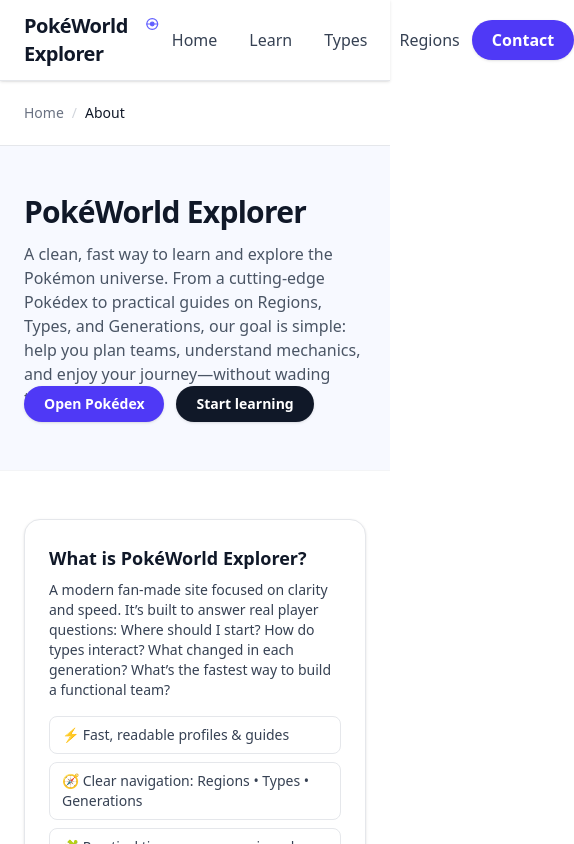
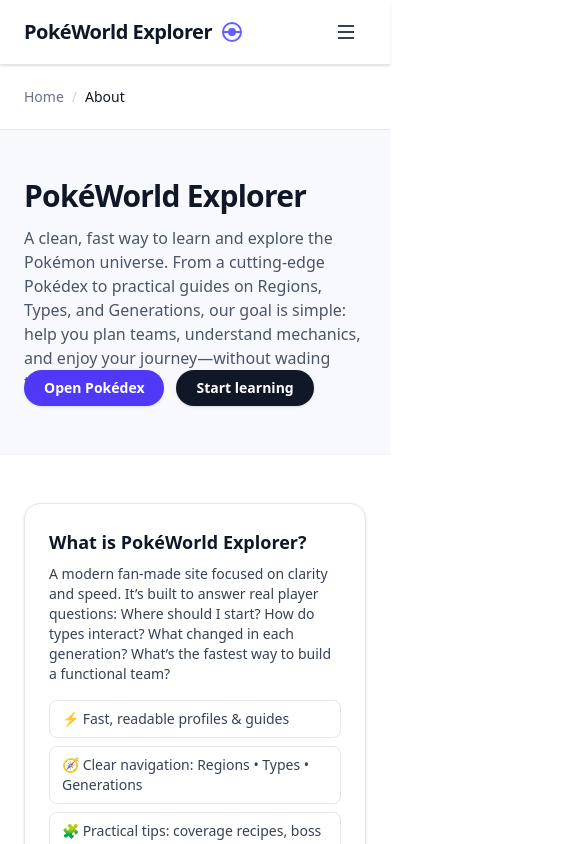
Before and after one commit to pschonffeldt/pokedex-2, a Next.js app: page /about in a window 390 px wide. Shown: the top 844 px of the page, 574 px wide, since content can reach past the window. Built offline with nearby package versions, Linux system fonts and the light colour scheme.

Commit message:
Update top nav bar to be more responsive

```diff
--- a/src/components/marketing-header.tsx
+++ b/src/components/marketing-header.tsx
@@ -1,7 +1,9 @@
 'use client';
 
+import * as React from 'react';
 import Link from 'next/link';
 import { usePathname } from 'next/navigation';
+import Button from '@/components/button';
 
 const routes = [
   { label: 'Home', path: '/' },
@@ -15,21 +17,48 @@ const routes = [
 
 export default function MarketingHeader() {
   const pathname = usePathname();
+  const [open, setOpen] = React.useState(false);
+  const panelRef = React.useRef<HTMLDivElement>(null);
 
-  // NEW: pick the most specific (longest) matching route for the current path
+  // Most-specific active route for underline behavior
   const activeRoute =
     routes
       .filter((r) => pathname === r.path || (r.path !== '/' && pathname.startsWith(`${r.path}/`)))
       .sort((a, b) => b.path.length - a.path.length)[0] ?? routes.find((r) => r.path === pathname);
 
+  // Close menu on route change
+  React.useEffect(() => {
+    setOpen(false);
+  }, [pathname]);
+
+  // Close on click outside
+  React.useEffect(() => {
+    if (!open) return;
+    const onDown = (e: MouseEvent) => {
+      if (!panelRef.current) return;
+      if (!panelRef.current.contains(e.target as Node)) setOpen(false);
+    };
+    window.addEventListener('mousedown', onDown);
+    return () => window.removeEventListener('mousedown', onDown);
+  }, [open]);
+
+  // Close on Escape
+  React.useEffect(() => {
+    const onKey = (e: KeyboardEvent) => {
+      if (e.key === 'Escape') setOpen(false);
+    };
+    window.addEventListener('keydown', onKey);
+    return () => window.removeEventListener('keydown', onKey);
+  }, []);
+
   return (
     <nav className="sticky top-0 z-50 border-b border-gray-200 bg-white shadow-sm">
-      <div className="mx-auto flex h-20 max-w-7xl items-center justify-between px-6 sm:px-8 lg:px-12">
+      <div className="mx-auto flex h-16 lg:h-20 max-w-7xl items-center justify-between px-6 sm:px-8 lg:px-12">
         {/* Brand */}
-        <div className="flex flex-row space-x-2">
+        <div className="flex items-center gap-2">
           <Link
             href="/"
-            className="font-bold text-gray-900 text-xl tracking-tight hover:text-indigo-600 transition-colors"
+            className="text-xl font-bold tracking-tight text-gray-900 transition-colors hover:text-indigo-600"
           >
             PokéWorld Explorer
           </Link>
@@ -50,7 +79,7 @@ export default function MarketingHeader() {
         </div>
 
         {/* Desktop links */}
-        <ul className="ml-4 hidden items-center gap-2 md:flex">
+        <ul className="ml-2 hidden items-center gap-2 lg:flex">
           {routes.map((route) => {
             const isActive = route.path === activeRoute?.path;
             return (
@@ -61,8 +90,8 @@ export default function MarketingHeader() {
                   className={[
                     'relative rounded-md px-3 py-2 text-base font-medium transition-colors',
                     isActive
-                      ? 'text-indigo-600 after:absolute after:bottom-0 after:left-3 after:right-3 after:h-[2px] after:bg-indigo-500 after:rounded-full'
-                      : 'text-gray-700 hover:text-gray-900 hover:bg-gray-50 focus-visible:outline-none focus-visible:ring-2 focus-visible:ring-indigo-500/60',
+                      ? 'text-indigo-600 after:absolute after:bottom-0 after:left-3 after:right-3 after:h-[2px] after:rounded-full after:bg-indigo-500'
+                      : 'text-gray-700 hover:bg-indigo-200 hover:text-gray-900 focus-visible:outline-none focus-visible:ring-2 focus-visible:ring-indigo-500/60',
                   ].join(' ')}
                 >
                   {route.label}
@@ -72,39 +101,91 @@ export default function MarketingHeader() {
           })}
         </ul>
 
-        {/* Mobile: horizontal scroll menu */}
-        <div className="md:hidden">
-          <ul className="flex max-w-[80vw] items-center gap-2 overflow-x-auto whitespace-nowrap">
+        {/* Desktop CTA */}
+        <div className="hidden lg:block">
+          <Button href="/contact" variant="primary">
+            Contact
+          </Button>
+        </div>
+
+        {/* Mobile menu toggle */}
+        <div className="lg:hidden">
+          <button
+            type="button"
+            onClick={() => setOpen((v) => !v)}
+            aria-label="Open menu"
+            aria-expanded={open}
+            aria-controls="mobile-menu"
+            className="inline-flex items-center justify-center rounded-md p-2 text-gray-700 hover:bg-gray-50 focus-visible:outline-none focus-visible:ring-2 focus-visible:ring-indigo-500/60"
+          >
+            {open ? (
+              /* X icon */
+              <svg
+                viewBox="0 0 24 24"
+                className="h-6 w-6"
+                fill="none"
+                stroke="currentColor"
+                strokeWidth={2}
+              >
+                <path d="M6 6l12 12M18 6l-12 12" />
+              </svg>
+            ) : (
+              /* Hamburger */
+              <svg
+                viewBox="0 0 24 24"
+                className="h-6 w-6"
+                fill="none"
+                stroke="currentColor"
+                strokeWidth={2}
+              >
+                <path d="M4 6h16M4 12h16M4 18h16" />
+              </svg>
+            )}
+          </button>
+        </div>
+      </div>
+
+      {/* Mobile sheet */}
+      {open && (
+        <>
+          <div className="fixed inset-0 z-40 bg-black/25" />
+          <div
+            id="mobile-menu"
+            ref={panelRef}
+            className="fixed right-4 left-4 top-16 z-50 rounded-2xl border border-gray-200 bg-white p-4 shadow-xl lg:hidden"
+          >
+            <ul className="divide-y divide-gray-100">
               {routes.map((route) => {
                 const isActive = route.path === activeRoute?.path;
                 return (
-                <li key={route.path} className="shrink-0">
+                  <li key={route.path}>
                     <Link
                       href={route.path}
-                    aria-current={isActive ? 'page' : undefined}
                       className={[
-                      'relative rounded-md px-3 py-2 text-base font-medium transition-colors',
+                        'flex items-center justify-between py-3 px-2 rounded-md transition-colors',
                         isActive
-                        ? 'text-indigo-600 after:absolute after:bottom-0 after:left-3 after:right-3 after:h-[2px] after:bg-indigo-500 after:rounded-full'
-                        : 'text-gray-700 hover:text-gray-900 hover:bg-gray-50',
+                          ? 'text-indigo-700 bg-indigo-50'
+                          : 'text-gray-800 hover:bg-gray-50',
                       ].join(' ')}
                     >
-                    {route.label}
+                      <span>{route.label}</span>
+                      {isActive && (
+                        <span className="ml-3 inline-block h-2 w-2 rounded-full bg-indigo-600" />
+                      )}
                     </Link>
                   </li>
                 );
               })}
             </ul>
+
+            <div className="mt-4 flex">
+              <Button href="/contact" variant="primary" className="w-full">
+                Contact
+              </Button>
             </div>
-
-        {/* Call to action */}
-        <Link
-          href="/contact"
-          className="rounded-full bg-indigo-600 px-5 py-2 text-base font-semibold text-white shadow-sm transition-colors hover:bg-indigo-700 focus-visible:outline-none focus-visible:ring-2 focus-visible:ring-indigo-500/60"
-        >
-          Contact
-        </Link>
           </div>
+        </>
+      )}
     </nav>
   );
 }
```
Lines whose indentation alone changed are shown as unchanged.
